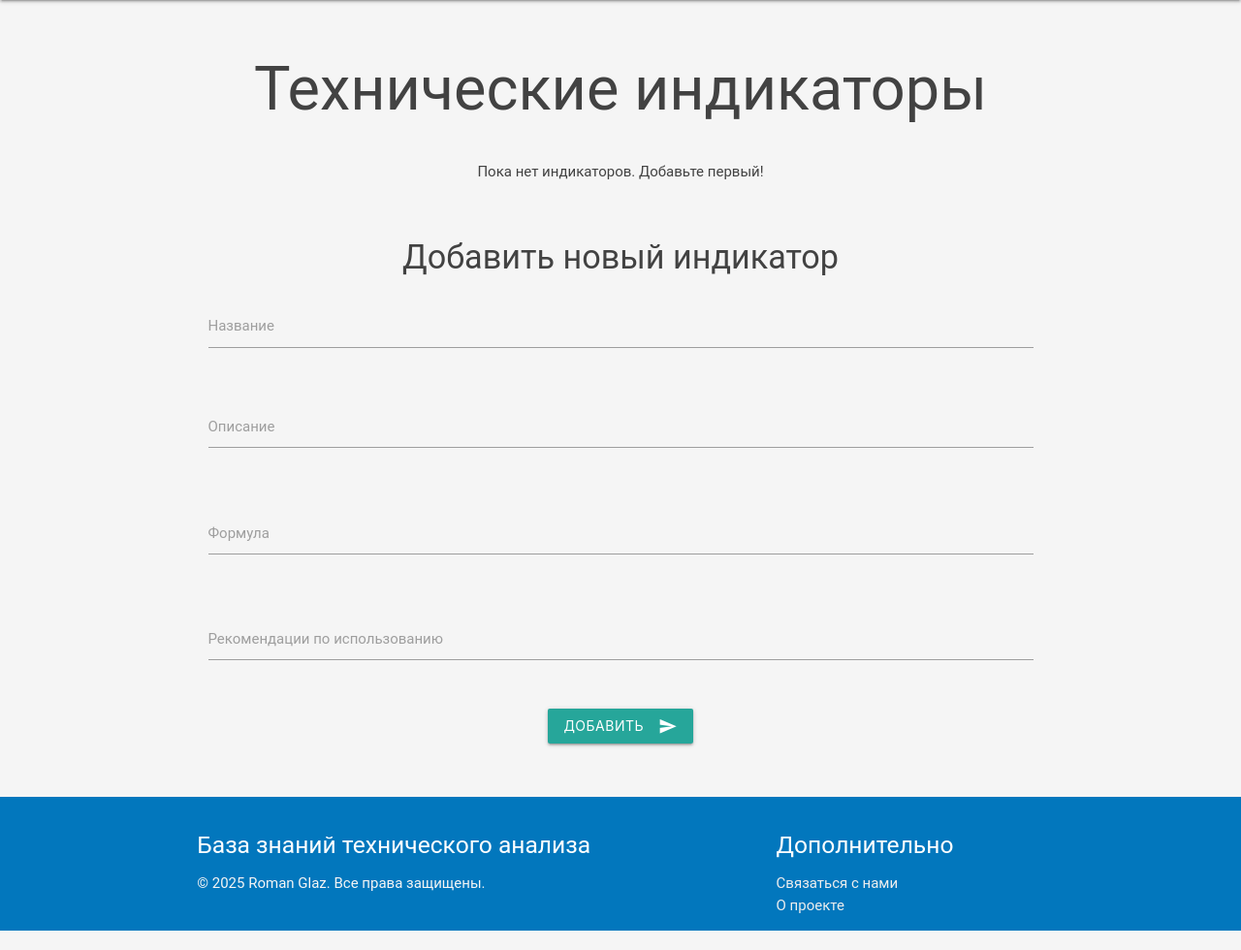
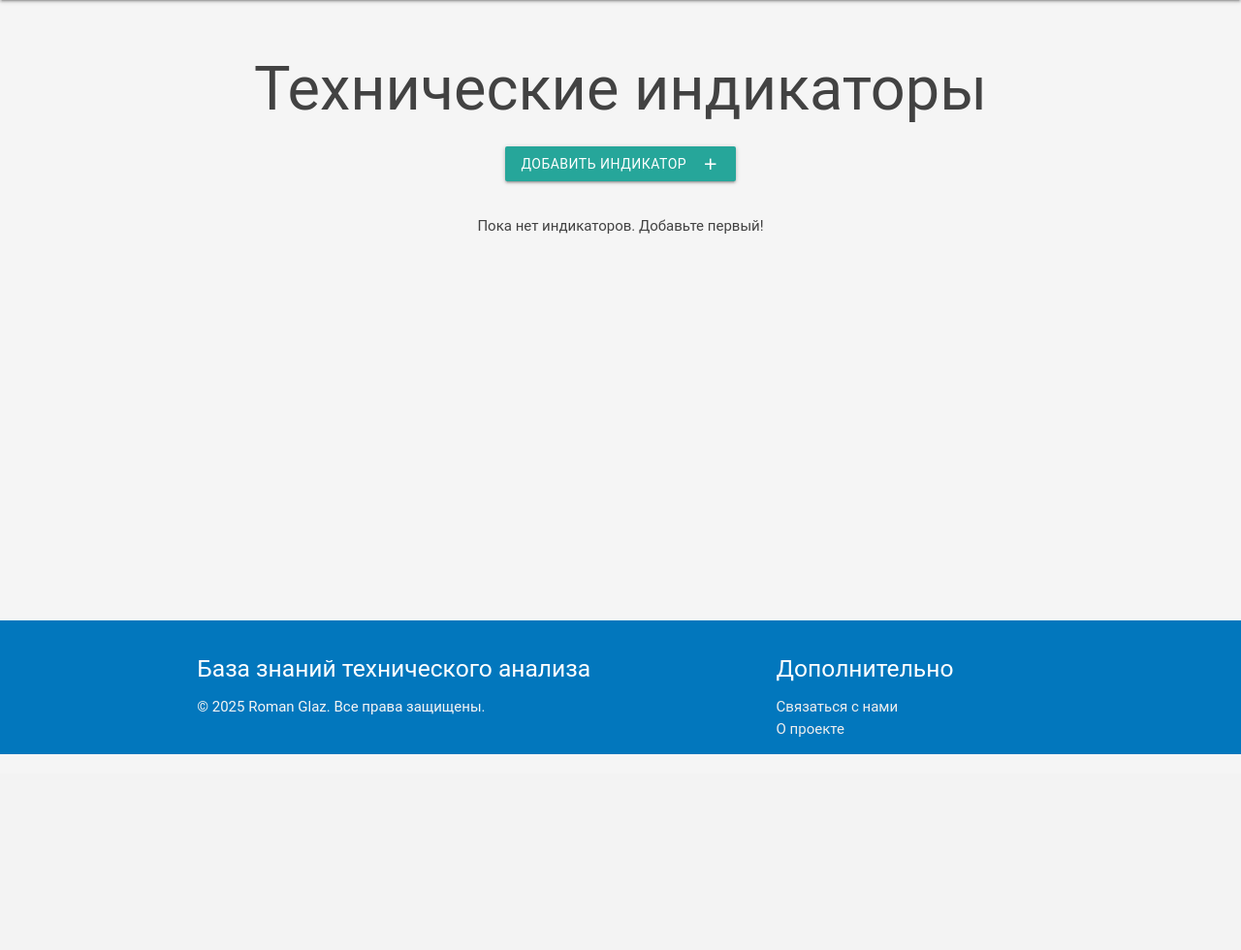
Before and after one commit to Vokerlee/django-practise, a Django app: page /tech-indicators in a window 1280 px wide. Shown: the part 64-1044 px from the top of the page at 97% size. After the commit the page ends 862 px from the top, so only its background shows below. Run offline with Django 4.2, Linux system fonts and the light colour scheme; data that the repository does not hold is empty.

Commit message:
Apps: change 'add indicator' button to separate modal-window

```diff
--- a/templates/tech_indicators.html
+++ b/templates/tech_indicators.html
@@ -17,6 +17,16 @@
             {% endfor %}
         </div>
     {% endif %}
+
+    <!-- Add Indicator Button -->
+    <div class="row">
+        <div class="col s12 center-align">
+            <a href="#add-indicator-modal" class="modal-trigger btn waves-effect waves-light">
+                Добавить индикатор
+                <i class="material-icons right">add</i>
+            </a>
+        </div>
+    </div>
 
     <!-- List of Indicators -->
     <div class="row">
@@ -68,11 +78,11 @@
         {% endif %}
     </div>
 
-    <!-- Form to Add New Indicator -->
-    <div class="row">
-        <div class="col s12">
-            <h4 class="center-align">Добавить новый индикатор</h4>
-            <form method="POST" class="col s12">
+    <!-- Modal for Adding New Indicator -->
+    <div id="add-indicator-modal" class="modal">
+        <div class="modal-content">
+            <h4>Добавить новый индикатор</h4>
+            <form method="POST" id="add-indicator-form">
                 {% csrf_token %}
                 <div class="row">
                     <div class="input-field col s12">
@@ -98,13 +108,12 @@
                         <label for="recommendation">Рекомендации по использованию</label>
                     </div>
                 </div>
-                <div class="row">
-                    <div class="col s12 center-align">
-                        <button class="btn waves-effect waves-light" type="submit" name="action">
-                            Добавить
-                            <i class="material-icons right">send</i>
-                        </button>
-                    </div>
+                <div class="modal-footer">
+                    <a href="#!" class="modal-close btn-flat">Отмена</a>
+                    <button type="submit" class="btn waves-effect waves-light">
+                        Добавить
+                        <i class="material-icons right">send</i>
+                    </button>
                 </div>
             </form>
         </div>
```
